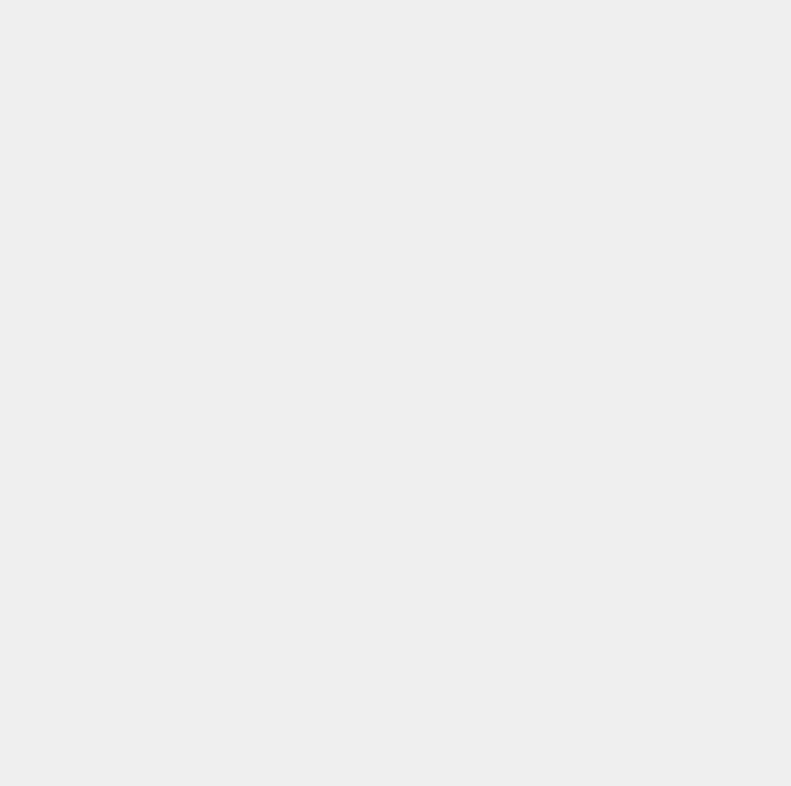
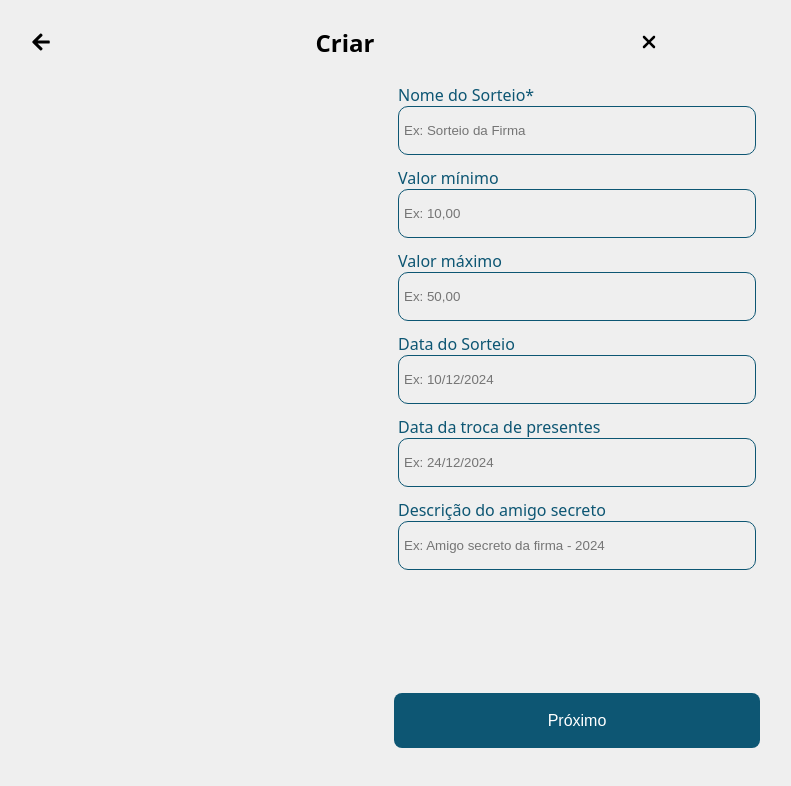
Before and after one commit to MatheusCarvalho2/secretsfriendsfrontend, a React (Vite) app: page /criar in a window 1280 px wide. Before the commit this address had no page. Shown: the top 786 px of the page, without its empty margins (63-854 px from the left). Built offline with nearby package versions, Linux system fonts and the light colour scheme.

Commit message:
Pagina 'criar sorteio'

```diff
--- a/src/App.tsx
+++ b/src/App.tsx
@@ -2,6 +2,7 @@ import { Route, BrowserRouter as Router, Routes } from "react-router-dom";
 import Login from "./pages/login";
 import Register from "./pages/register";
 import Home from "./pages/home";
+import Create from "./pages/create";
 
 
 const App = () => {
@@ -11,6 +12,7 @@ const App = () => {
         <Route path="/" element={<Login />} />
         <Route path="/cadastro" element={<Register />} />
         <Route path="/home" element={<Home />} />
+        <Route path="/criar" element={<Create />} />
       </Routes>
     </Router>
   );
--- a/src/global.css
+++ b/src/global.css
@@ -9,6 +9,8 @@
   --placeholder-color: #7E7E7E;
   --white-text-color: #FFFFFF;
   --gap: 8px;
+  --big-input-size: 358px;
+  --small-input-size: 171px;
 
   font-family: system-ui, -apple-system, BlinkMacSystemFont, 'Segoe UI', Roboto, Oxygen, Ubuntu, Cantarell, 'Open Sans', 'Helvetica Neue', sans-serif;
   margin: 0;
--- /dev/null
+++ b/src/pages/create.tsx
@@ -0,0 +1,108 @@
+import '../style/create'
+import FormInputs from '../components/inputs/form';
+import { useState } from 'react';
+import api from '../server/api';
+import { Link } from 'react-router-dom';
+import { FaArrowLeft } from 'react-icons/fa';
+import { FaXmark } from 'react-icons/fa6';
+
+function Create() {
+  const [drawName, setDrawName] = useState<string>('');
+  const [minValue, setMinValue] = useState<string>('');
+  const [maxValue, setMaxValue] = useState<string>('');
+  const [dateDraw, setDateDraw] = useState<string>('');
+  const [giftDate, setGiftDate] = useState<string>('');
+  const [descriptionDraw, setdescriptionDraw] = useState<string>('');
+  const formsParameters = [
+    {
+      labelForInput: 'Nome do Sorteio*',
+      placeholderInput: 'Ex: Sorteio da Firma',
+      typeInput: 'text',
+      setInputValue: setDrawName,
+    },
+    {
+      labelForInput: 'Valor mínimo',
+      placeholderInput: 'Ex: 10,00',
+      typeInput: 'text',
+      setInputValue: setMinValue,
+    },
+    {
+      labelForInput: 'Valor máximo',
+      placeholderInput: 'Ex: 50,00',
+      typeInput: 'text',
+      setInputValue: setMaxValue,
+    },
+    {
+      labelForInput: 'Data do Sorteio',
+      placeholderInput: 'Ex: 10/12/2024',
+      typeInput: 'text',
+      setInputValue: setDateDraw,
+    },
+    {
+      labelForInput: 'Data da troca de presentes',
+      placeholderInput: 'Ex: 24/12/2024',
+      typeInput: 'text',
+      setInputValue: setGiftDate,
+    },
+    {
+      labelForInput: 'Descrição do amigo secreto',
+      placeholderInput: 'Ex: Amigo secreto da firma - 2024',
+      typeInput: 'text',
+      setInputValue: setdescriptionDraw,
+    },
+  ];
+
+  const handleDraw = (event: React.FormEvent<HTMLFormElement>) => {
+    event.preventDefault();
+
+    api.post('/draws', {
+      draw: {
+        title: drawName,
+        min_value: minValue,
+        max_value: maxValue,
+        date_draws: dateDraw,
+        date_present: giftDate,
+        description: descriptionDraw
+      },
+    })
+      .then(response => {
+        console.log(response.data);
+      })
+      .catch(error => {
+        console.error("Erro:", error);
+      });
+  };
+
+
+  return (
+    <>
+      <div className='register-header'>
+        <Link to="/home" className='back-arrow'>
+          <FaArrowLeft size={20} />
+        </Link>
+        <h2>Criar</h2>
+        <Link to="/home" className='back-arrow'>
+          <FaXmark size={20} />
+        </Link>
+      </div>
+      <form onSubmit={handleDraw} className='form'>
+        <div className='form-inputs'>
+          {formsParameters.map(formParameter =>
+            <FormInputs
+              labelForInput={formParameter.labelForInput}
+              placeholderInput={formParameter.placeholderInput}
+              typeInput={formParameter.typeInput}
+              setInputValue={formParameter.setInputValue}
+            />)}
+        </div>
+
+        <div className="buttonSubmit">
+          <button className='button-padrao' type="submit">Próximo</button>
+        </div>
+      </form>
+    </>
+  )
+
+}
+
+export default Create
--- a/src/pages/home.tsx
+++ b/src/pages/home.tsx
@@ -4,6 +4,7 @@ import ButtonAccept from '../components/inputs/buttonaccept'
 import '../style/home.css'
 
 function Home() {
+
   return (
     <div className='home-content'>
       <div className='home-head'>
@@ -16,7 +17,7 @@ function Home() {
       </div>
       <ButtonAccept
         textButton="Criar"
-        onClick={() => { }}
+        onClick={() => { window.location.href = '/criar' }}
       />
     </div>
   )
```
Also changed, not shown: src/style/create.tsx (added).
